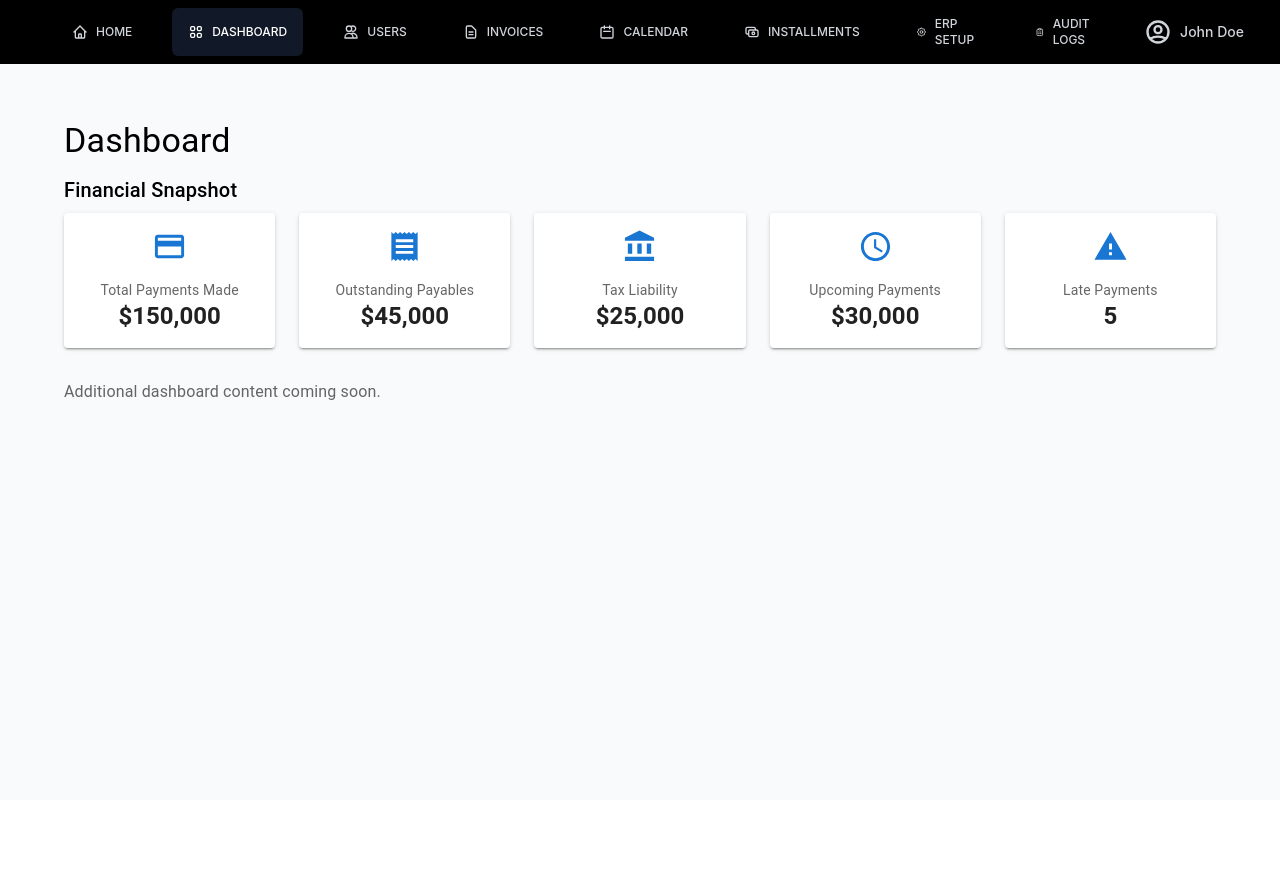
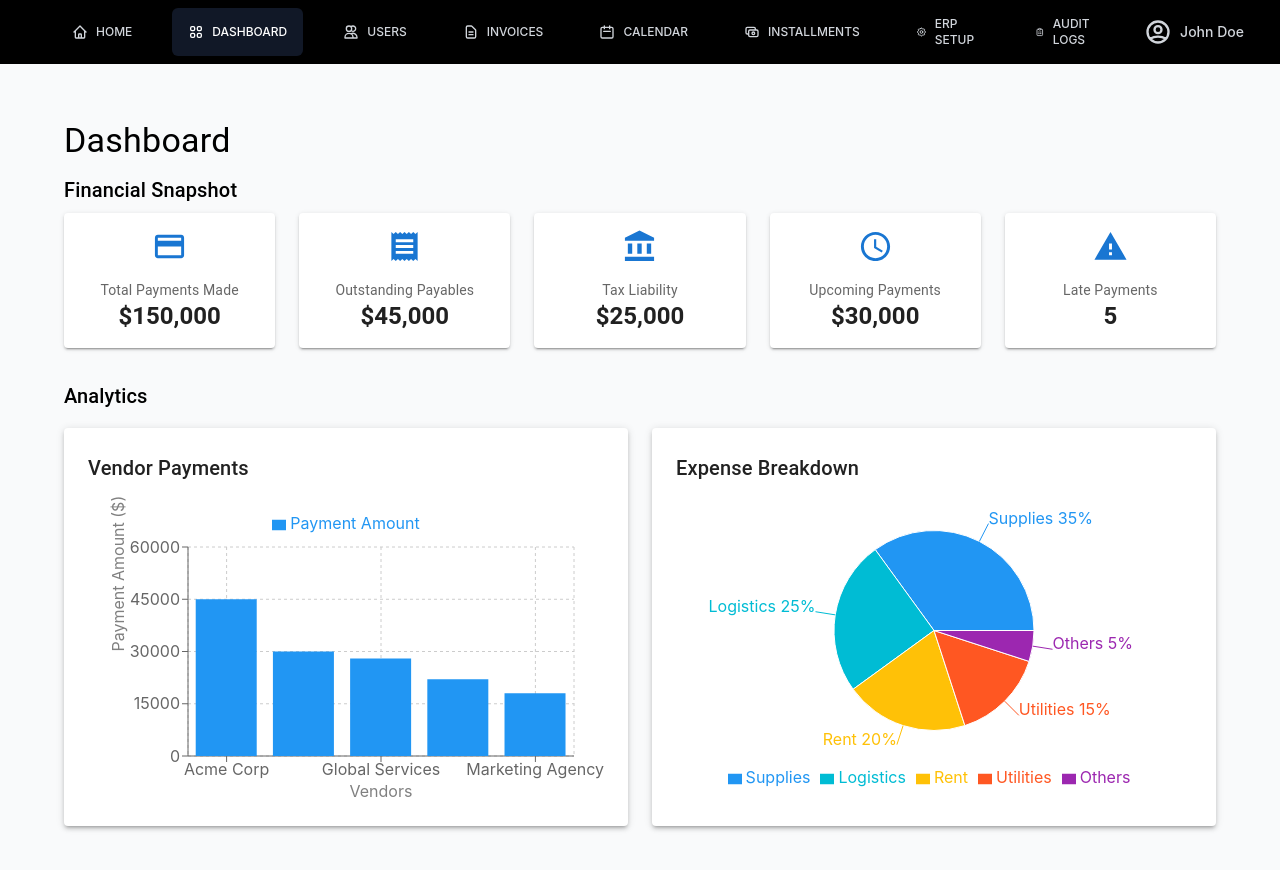
Before and after one commit to thecolossalsparkle/liquidrbac, a React (Create React App) app: page /dashboard in a window 1280 px wide. Shown: the top 870 px of the page. Before the commit the page ends 800 px from the top, so only its background shows below. Built offline with nearby package versions, Linux system fonts and the light colour scheme.

Commit message:
Update: charts

```diff
--- a/package.json
+++ b/package.json
@@ -17,6 +17,7 @@
     "react-icons": "^5.4.0",
     "react-router-dom": "^6.28.2",
     "react-scripts": "5.0.1",
+    "recharts": "^2.15.1",
     "styled-components": "^6.1.14",
     "web-vitals": "^4.2.4"
   },
--- /dev/null
+++ b/src/components/Charts/ExpenseBreakdownChart.jsx
@@ -0,0 +1,57 @@
+import React from 'react';
+import { PieChart, Pie, Cell, Tooltip, ResponsiveContainer, Legend } from 'recharts';
+import { Box, Typography, Paper } from '@mui/material';
+
+const COLORS = ['#2196f3', '#00bcd4', '#ffc107', '#ff5722', '#9c27b0'];
+
+const ExpenseBreakdownChart = ({ data }) => {
+  const CustomTooltip = ({ active, payload }) => {
+    if (active && payload && payload.length) {
+      return (
+        <Box sx={{ bgcolor: 'background.paper', p: 1, border: '1px solid #ccc' }}>
+          <Typography variant="body2">
+            {`${payload[0].name}: ${payload[0].value}%`}
+          </Typography>
+        </Box>
+      );
+    }
+    return null;
+  };
+
+  return (
+    <Paper elevation={3} sx={{ p: 3, height: '100%' }}>
+      <Box sx={{ width: '100%', height: 350 }}>
+        <Typography variant="h6" gutterBottom>
+          Expense Breakdown
+        </Typography>
+        <ResponsiveContainer width="100%" height="90%">
+          <PieChart>
+            <Pie
+              data={data}
+              cx="50%"
+              cy="50%"
+              labelLine={true}
+              label={({ name, percent }) => `${name} ${(percent * 100).toFixed(0)}%`}
+              outerRadius={100}
+              fill="#8884d8"
+              dataKey="value"
+            >
+              {data.map((entry, index) => (
+                <Cell key={`cell-${index}`} fill={COLORS[index % COLORS.length]} />
+              ))}
+            </Pie>
+            <Tooltip content={<CustomTooltip />} />
+            <Legend
+              verticalAlign="bottom"
+              align="center"
+              layout="horizontal"
+              height={36}
+            />
+          </PieChart>
+        </ResponsiveContainer>
+      </Box>
+    </Paper>
+  );
+};
+
+export default ExpenseBreakdownChart;
--- /dev/null
+++ b/src/components/Charts/VendorPaymentsChart.jsx
@@ -0,0 +1,37 @@
+import React from 'react';
+import { BarChart, Bar, XAxis, YAxis, CartesianGrid, Tooltip, ResponsiveContainer, Legend } from 'recharts';
+import { Box, Typography, Paper } from '@mui/material';
+
+const VendorPaymentsChart = ({ data }) => {
+  return (
+    <Paper elevation={3} sx={{ p: 3, height: '100%' }}>
+      <Box sx={{ width: '100%', height: 350 }}>
+        <Typography variant="h6" gutterBottom>
+          Vendor Payments
+        </Typography>
+        <ResponsiveContainer width="100%" height="90%">
+          <BarChart data={data} margin={{ top: 20, right: 30, left: 40, bottom: 20 }}>
+            <CartesianGrid strokeDasharray="3 3" />
+            <XAxis
+              dataKey="vendor"
+              label={{ value: 'Vendors', position: 'bottom', offset: 0 }}
+            />
+            <YAxis
+              label={{
+                value: 'Payment Amount ($)',
+                angle: -90,
+                position: 'insideLeft',
+                offset: -10
+              }}
+            />
+            <Tooltip formatter={(value) => `$${value.toLocaleString()}`} />
+            <Legend verticalAlign="top" height={36} />
+            <Bar dataKey="amount" name="Payment Amount" fill="#2196f3" />
+          </BarChart>
+        </ResponsiveContainer>
+      </Box>
+    </Paper>
+  );
+};
+
+export default VendorPaymentsChart;
--- a/src/pages/Dashboard/Dashboard.jsx
+++ b/src/pages/Dashboard/Dashboard.jsx
@@ -1,6 +1,8 @@
 import React from 'react';
 import { Box, Typography, Container, Grid } from '@mui/material';
 import FinancialSnapshot from '../../components/KPIs/FinancialSnapshot';
+import VendorPaymentsChart from '../../components/Charts/VendorPaymentsChart';
+import ExpenseBreakdownChart from '../../components/Charts/ExpenseBreakdownChart';
 
 const Dashboard = () => {
   // Mock data - replace with actual data from your API
@@ -11,6 +13,24 @@ const Dashboard = () => {
     upcomingPayments: '$30,000',
     latePayments: '5',
   };
+
+  // Mock data for vendor payments chart
+  const vendorPaymentsData = [
+    { vendor: 'Acme Corp', amount: 45000 },
+    { vendor: 'Tech Solutions', amount: 30000 },
+    { vendor: 'Global Services', amount: 28000 },
+    { vendor: 'Supply Co', amount: 22000 },
+    { vendor: 'Marketing Agency', amount: 18000 },
+  ];
+
+  // Mock data for expense breakdown chart
+  const expenseBreakdownData = [
+    { name: 'Supplies', value: 35 },
+    { name: 'Logistics', value: 25 },
+    { name: 'Rent', value: 20 },
+    { name: 'Utilities', value: 15 },
+    { name: 'Others', value: 5 },
+  ];
 
   return (
     <Container maxWidth="lg">
@@ -26,12 +46,18 @@ const Dashboard = () => {
           <FinancialSnapshot data={financialData} />
         </Box>
 
+        <Box sx={{ mb: 2 }}>
+          <Typography variant="h6" gutterBottom>
+            Analytics
+          </Typography>
+        </Box>
+
         <Grid container spacing={3}>
-          {/* Other dashboard content will go here */}
-          <Grid item xs={12}>
-            <Typography variant="body1" color="text.secondary">
-              Additional dashboard content coming soon.
-            </Typography>
+          <Grid item xs={12} md={6}>
+            <VendorPaymentsChart data={vendorPaymentsData} />
+          </Grid>
+          <Grid item xs={12} md={6}>
+            <ExpenseBreakdownChart data={expenseBreakdownData} />
           </Grid>
         </Grid>
       </Box>
```
Also changed, not shown: 1 other file (tests, documents, lock files or other folders).
